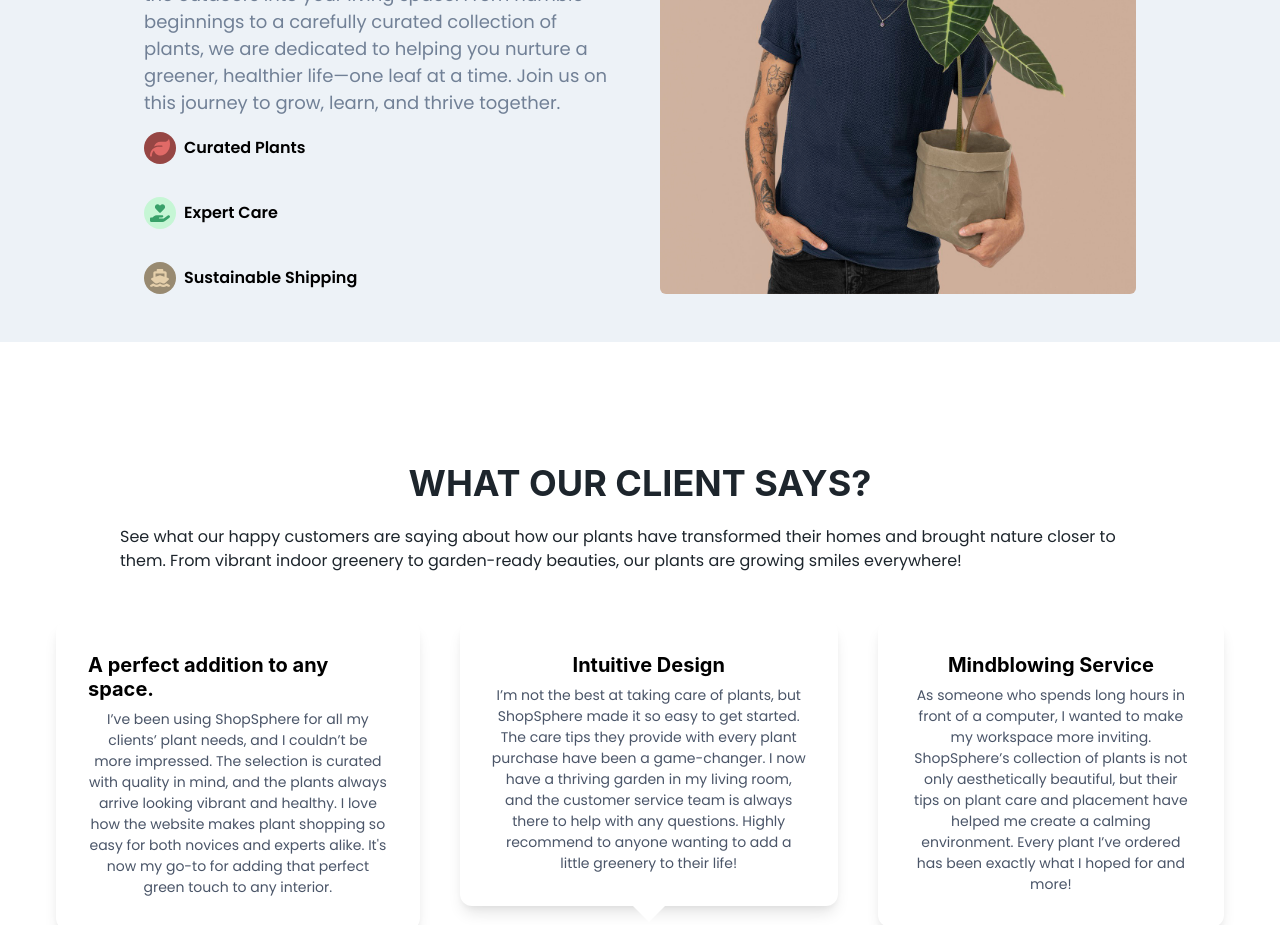
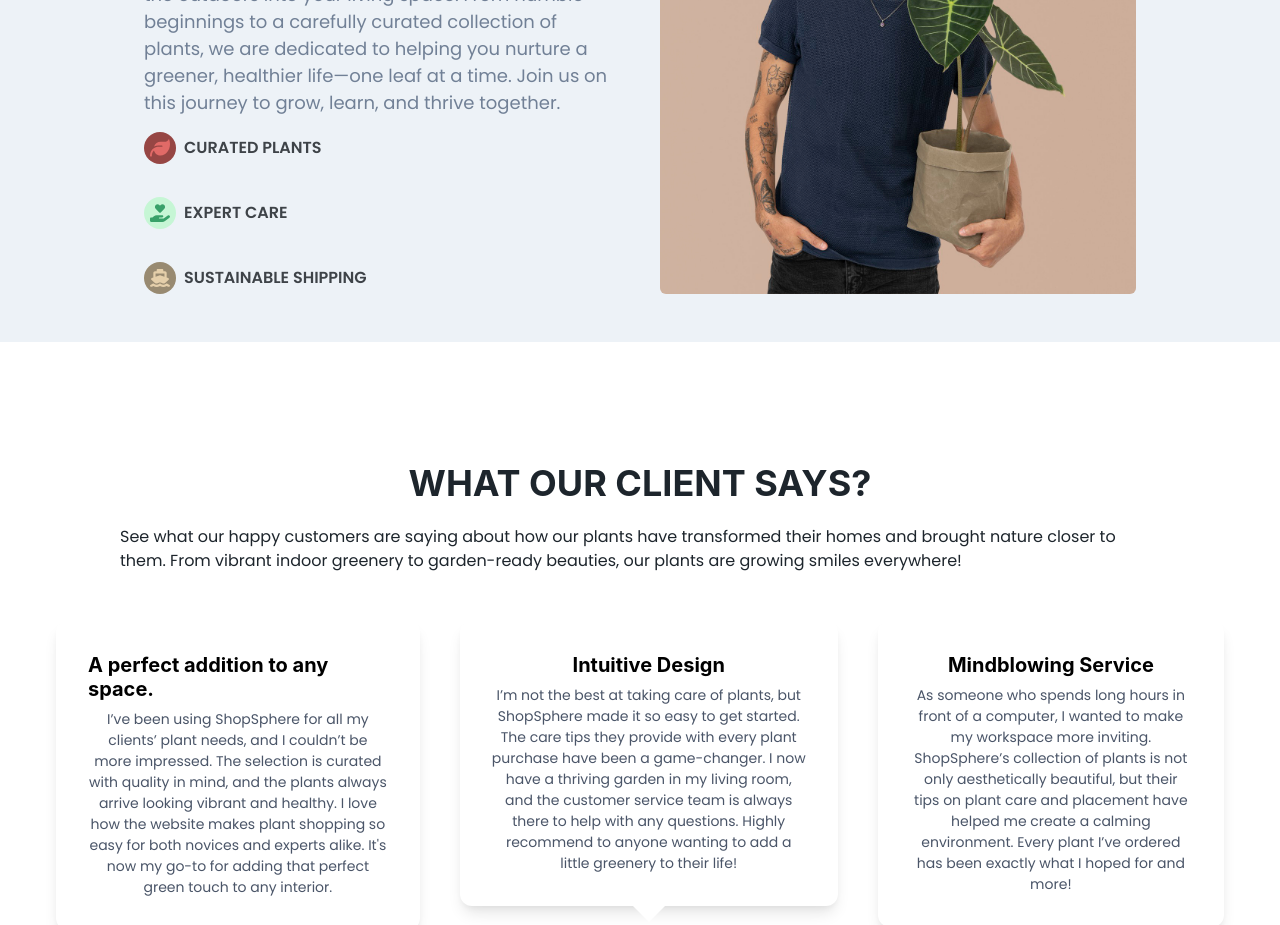
Before and after one commit to marx-wil/shopsphere, a React (Create React App) app: page / in a window 1280 px wide. Shown: the part 1020-1945 px from the top of the page. Built offline with nearby package versions, Linux system fonts and the light colour scheme.

Commit message:
chore: fixed type setting

```diff
--- a/src/components/featureSection/components/featureIcon/index.js
+++ b/src/components/featureSection/components/featureIcon/index.js
@@ -10,6 +10,7 @@ import {
 } from "@chakra-ui/react";
 import { FaHandHoldingHeart, FaLeaf, FaShip } from "react-icons/fa6";
 const Feature = ({ text, icon, iconBg }) => {
+    const textColor = useColorModeValue("#13181D", "#FAF8F7")
     return (
         <Stack direction={"row"} align={"center"}>
             <Flex
@@ -23,6 +24,9 @@ const Feature = ({ text, icon, iconBg }) => {
                 {icon}
             </Flex>
             <Text fontWeight={600}
+                color={textColor}
+                opacity={0.8}
+                textTransform={"uppercase"}
                 className='poppins-regular'>{text}</Text>
         </Stack>
     );
```
